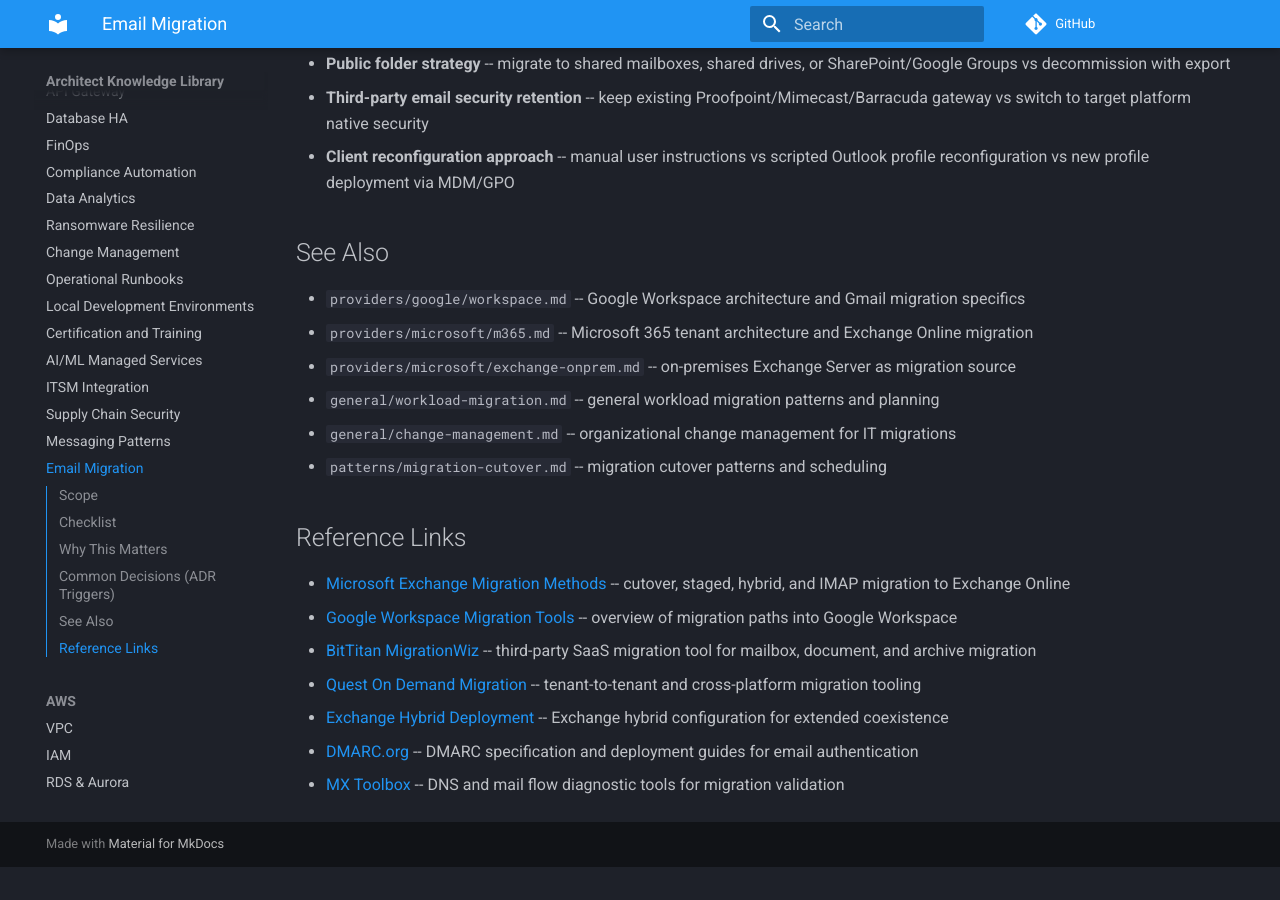
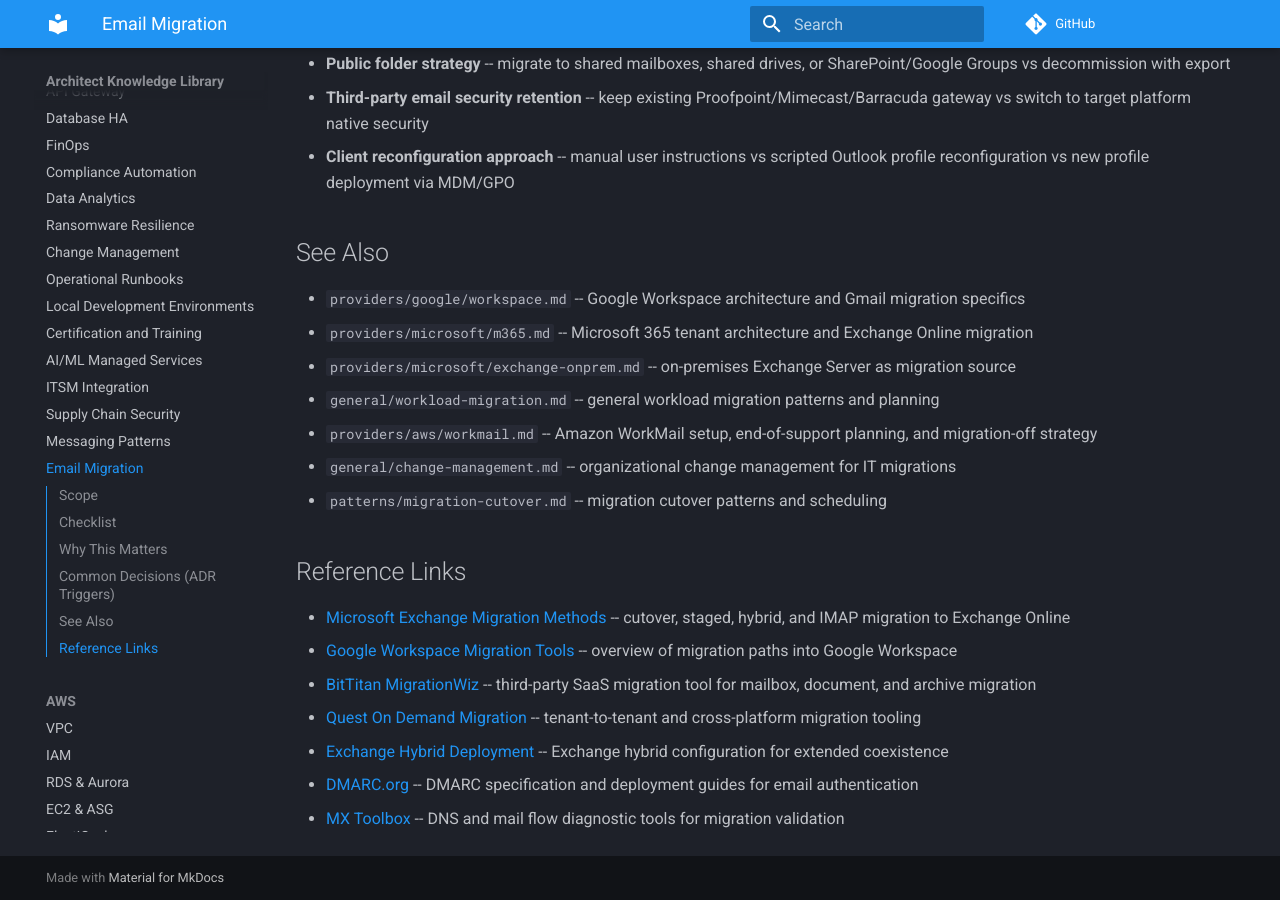
Before and after one commit to ErikEvenson/architect, an MkDocs documentation site: the page built from knowledge/general/email-migration.md, in a window 1280 px wide and 900 px high, scrolled down 2391 px. Built offline with MkDocs 1.6.1 and Material for MkDocs 9.7.7, drawn with Linux system fonts in a browser that asks for light colours; comment, search, counter and statistics services are not loaded; before the commit the page ends 3258 px from its top, so only the background shows below that.

Commit message:
Knowledge library: cross-reference WorkMail and email-migration files
Co-Authored-By: Claude Opus 4.6 (1M context) <noreply@anthropic.com>

```diff
--- a/knowledge/general/email-migration.md
+++ b/knowledge/general/email-migration.md
@@ -52,6 +52,7 @@ Common failures include: MX record changes propagating unevenly (causing mail de
 - `providers/microsoft/m365.md` -- Microsoft 365 tenant architecture and Exchange Online migration
 - `providers/microsoft/exchange-onprem.md` -- on-premises Exchange Server as migration source
 - `general/workload-migration.md` -- general workload migration patterns and planning
+- `providers/aws/workmail.md` -- Amazon WorkMail setup, end-of-support planning, and migration-off strategy
 - `general/change-management.md` -- organizational change management for IT migrations
 - `patterns/migration-cutover.md` -- migration cutover patterns and scheduling
 
```
Also changed, not shown: knowledge/providers/aws/workmail.md (+1 -0 lines).
